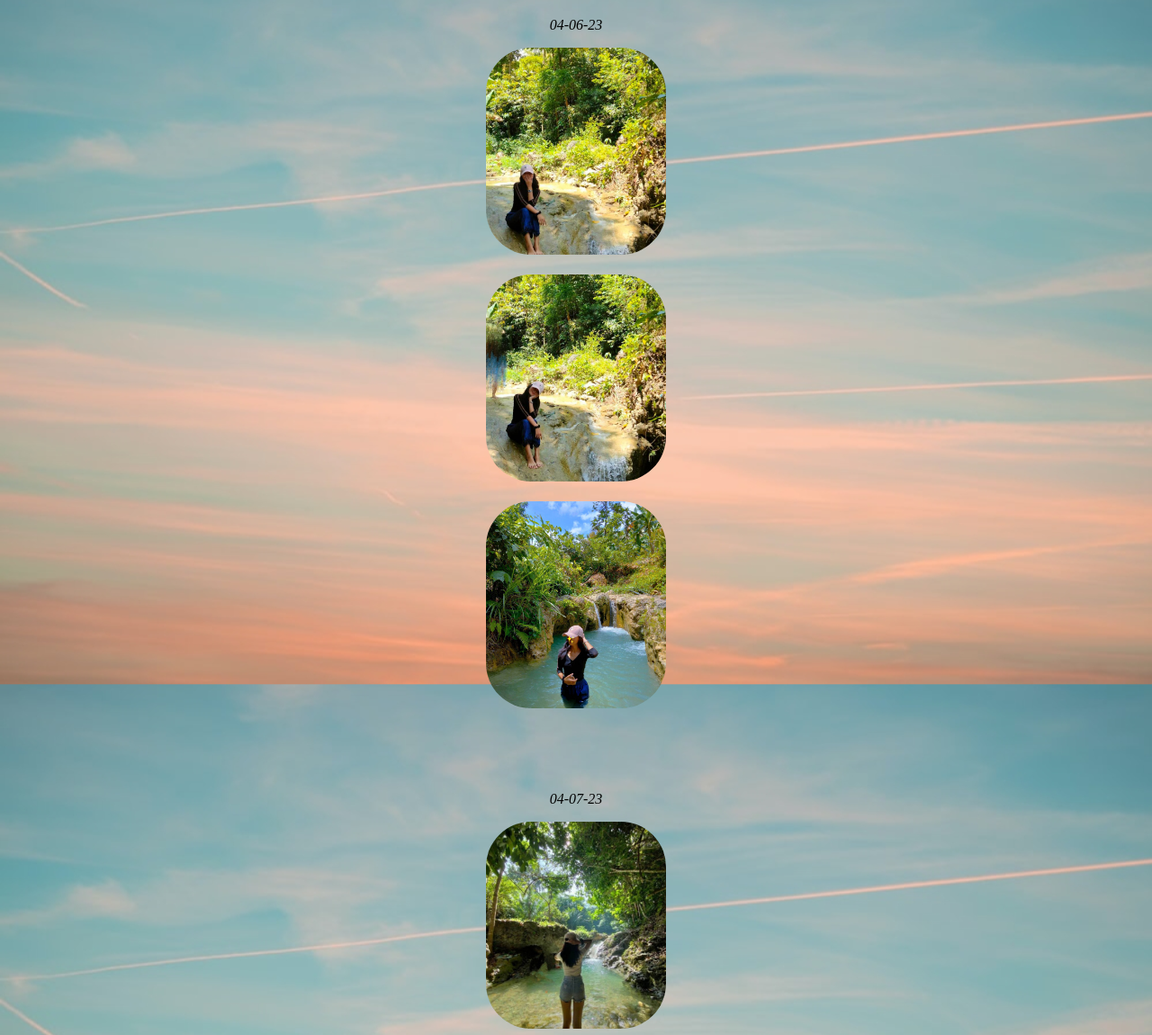
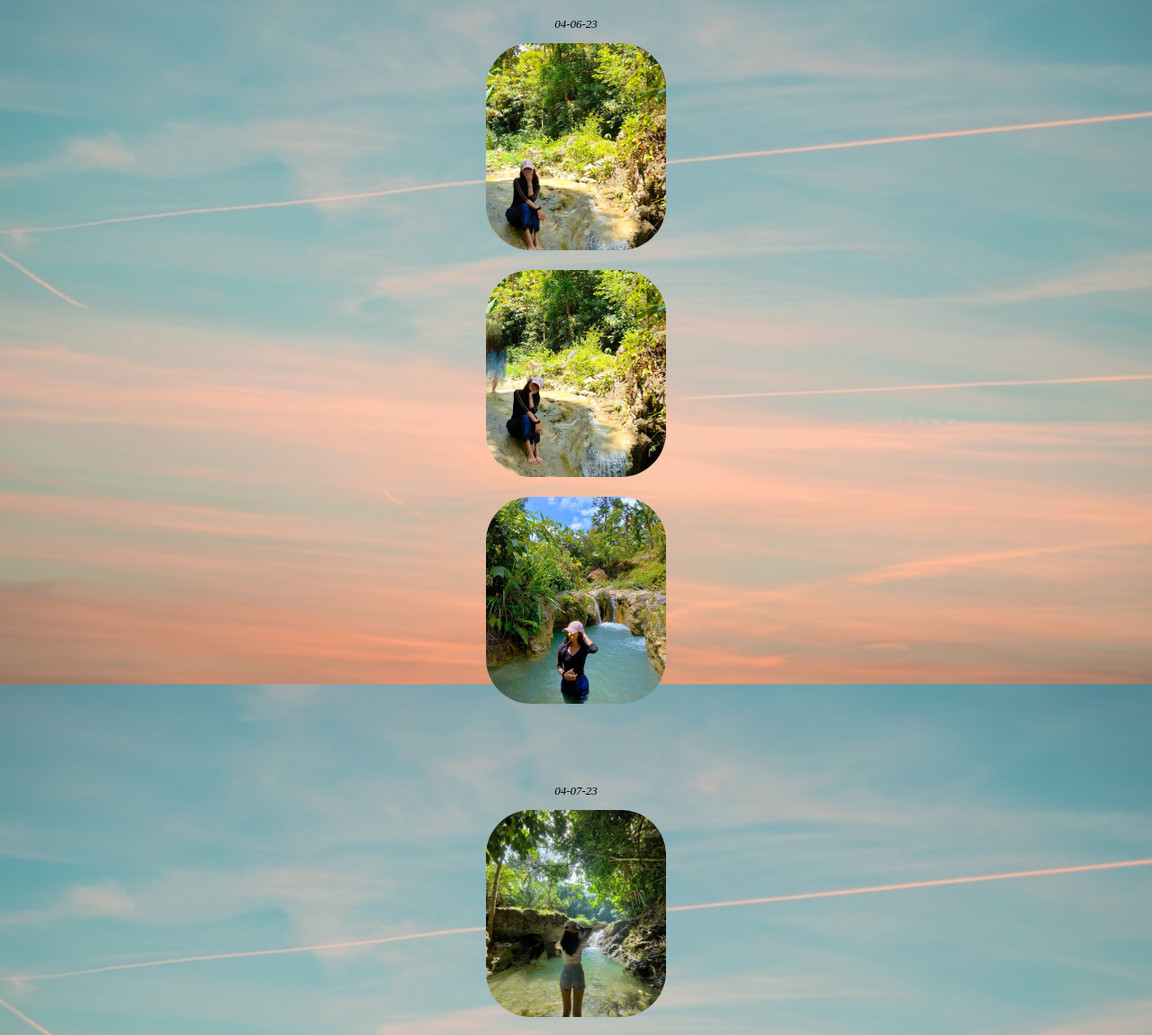
Before and after one commit to JoScripty/JoScripty.github.io, a plain HTML site: page index.html in a window 1280 px wide. Shown: the part 70-1220 px from the top of the page at 90% size. Drawn offline with Linux system fonts and the light colour scheme.

Commit message:
Update style.css

```diff
--- a/style.css
+++ b/style.css
@@ -24,13 +24,13 @@ width: 300px;
 .date1{
 font-style: italic;
 
-font-size: 16px;
+font-size: 13px;
 }
 
 .date2{
 font-style: italic;
 
-font-size: 16px;
+font-size: 13px;
 }
 
 h1{
```
